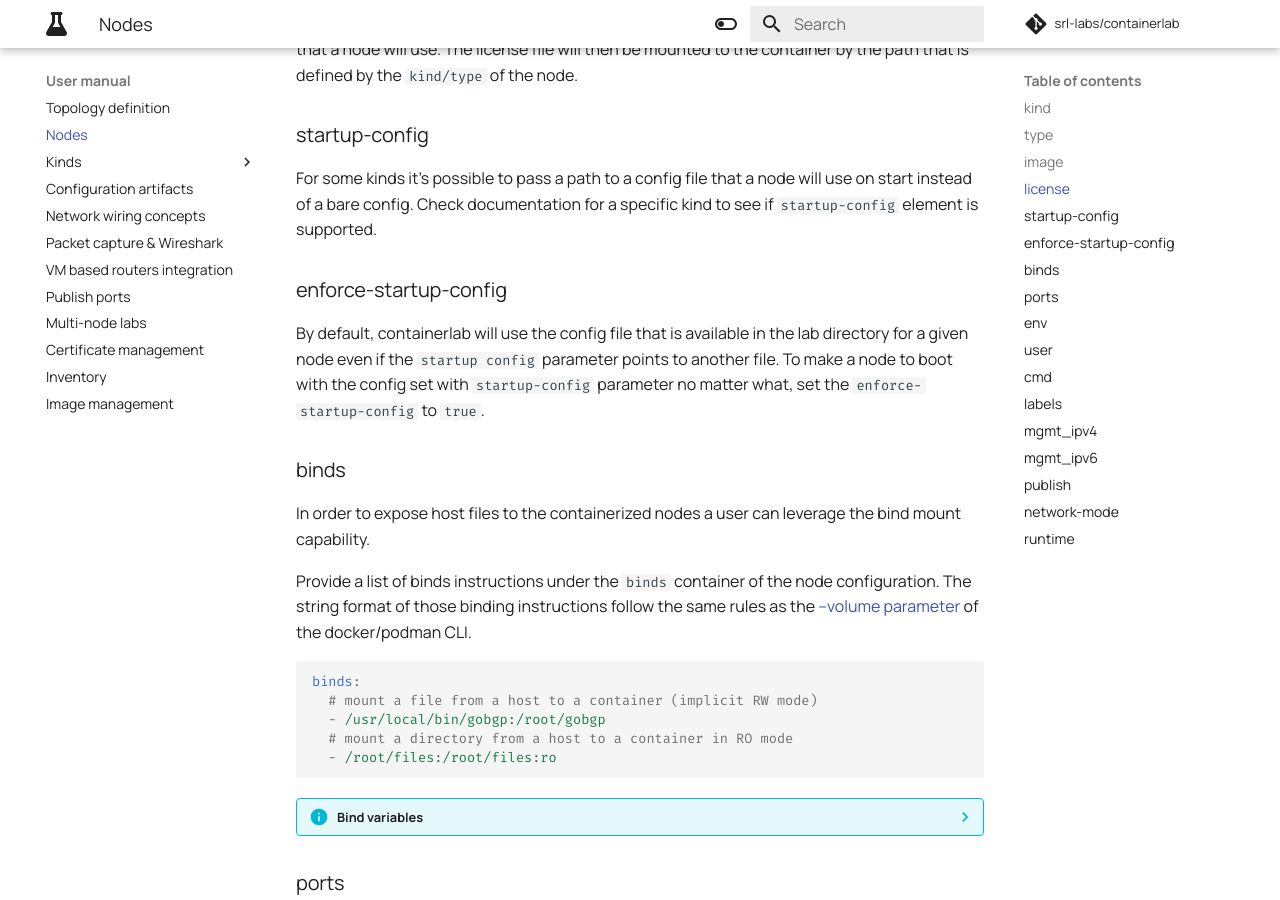
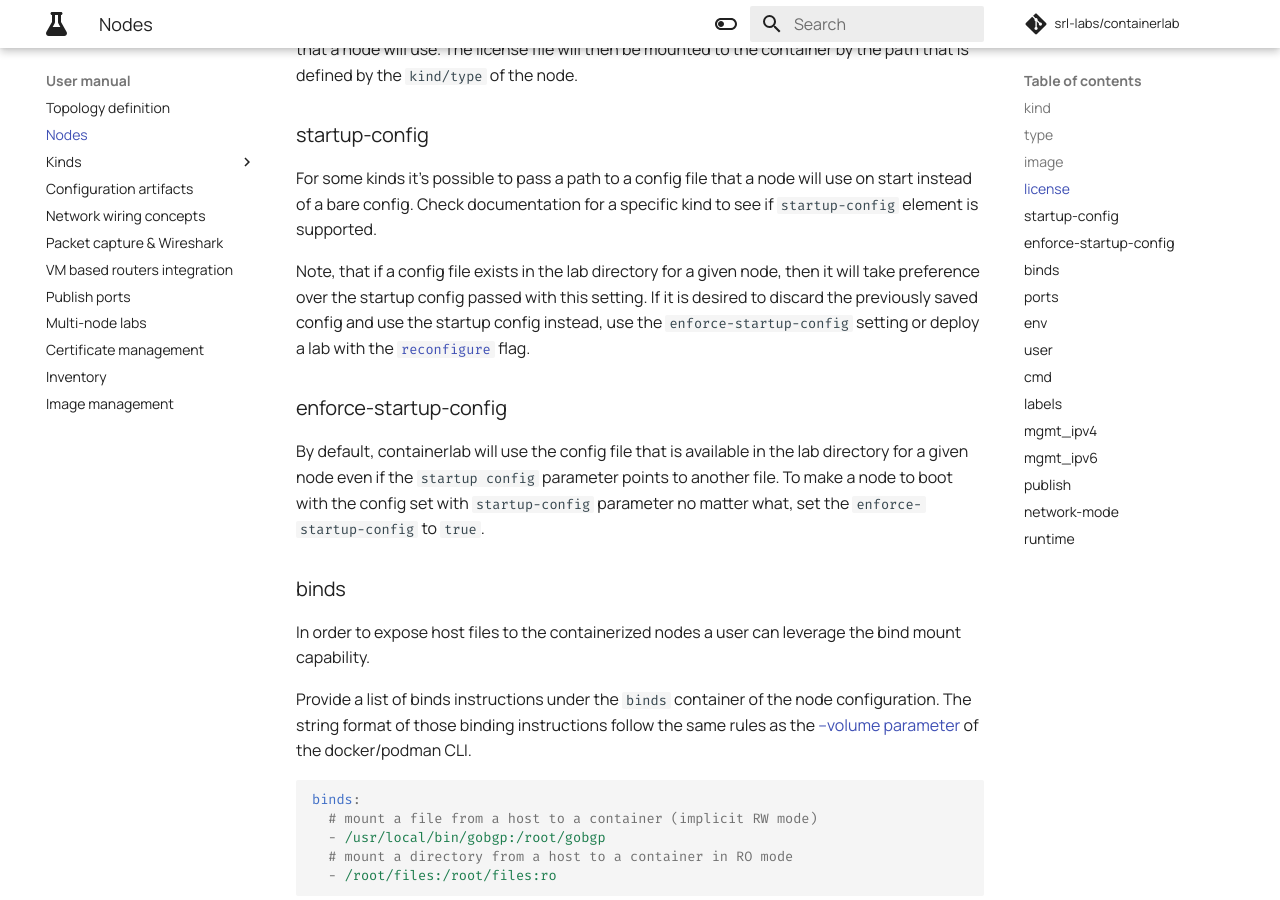
Before and after one commit to srl-labs/containerlab, an MkDocs documentation site: the page built from docs/manual/nodes.md, in a window 1280 px wide and 900 px high, scrolled down 1802 px. Built offline with MkDocs 1.6.1 and Material for MkDocs 9.7.7, drawn with Linux system fonts in a browser that asks for light colours; comment, search, counter and statistics services are not loaded.

Commit message:
added note on startup config shadowing by node config

```diff
--- a/docs/manual/nodes.md
+++ b/docs/manual/nodes.md
@@ -59,6 +59,8 @@ Some containerized NOSes require a license to operate or can leverage a license
 
 ### startup-config
 For some kinds it's possible to pass a path to a config file that a node will use on start instead of a bare config. Check documentation for a specific kind to see if `startup-config` element is supported.
+
+Note, that if a config file exists in the lab directory for a given node, then it will take preference over the startup config passed with this setting. If it is desired to discard the previously saved config and use the startup config instead, use the `enforce-startup-config` setting or deploy a lab with the [`reconfigure`](../cmd/deploy.md#reconfigure) flag.
 
 ### enforce-startup-config
 By default, containerlab will use the config file that is available in the lab directory for a given node even if the `startup config` parameter points to another file. To make a node to boot with the config set with `startup-config` parameter no matter what, set the `enforce-startup-config` to `true`.
```
